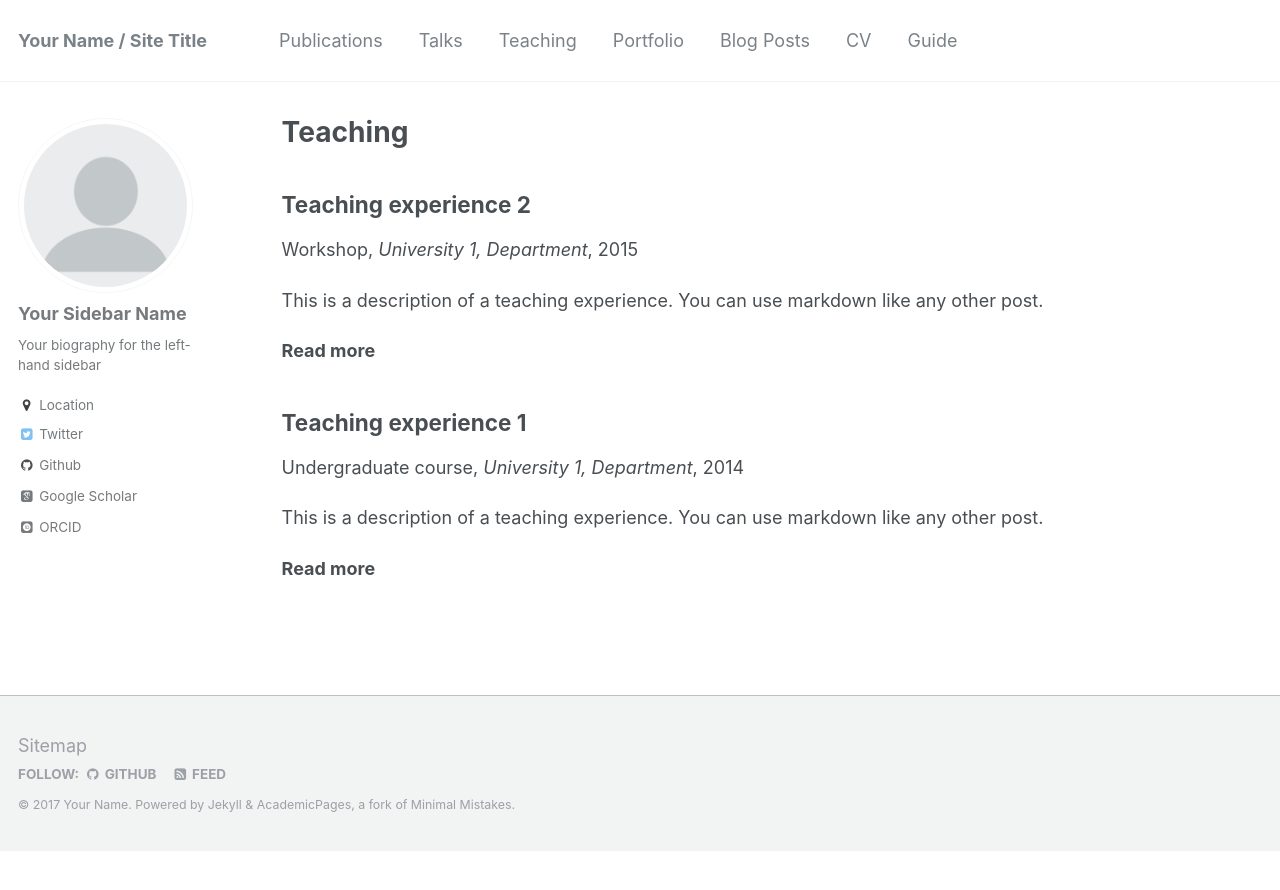
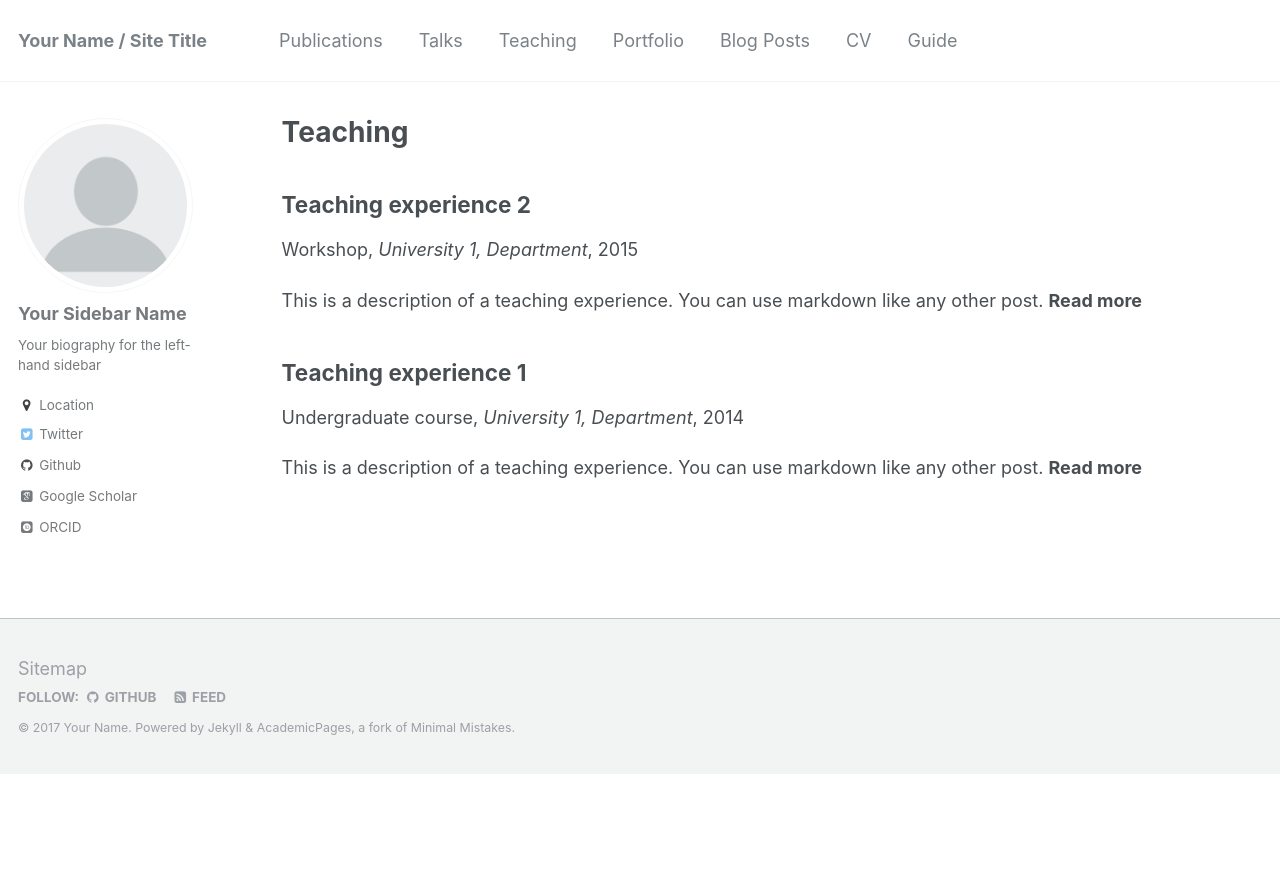
Before and after one commit to Noahs-ARK/Noahs-ARK.github.io, a Jekyll site: the page built from _pages/teaching.html, in a window 1280 px wide. Shown: the top 890 px of the page. Built offline with Jekyll 4.4.1, drawn with Linux system fonts in a browser that asks for light colours; some web fonts are replaced.

Commit message:
add support for "read more" in excerpts, configure in _config.yml

```diff
--- a/_config.yml
+++ b/_config.yml
@@ -17,6 +17,7 @@ repository               : "academicpages/academicpages.github.io"
 teaser                   :  # filename of teaser fallback teaser image placed in /images/, .e.g. "500x300.png"
 breadcrumbs              : false # true, false (default)
 words_per_minute         : 160
+read_more                : "enabled" # if enabled, adds "Read more" links to excerpts
 comments:
   provider               : # false (default), "disqus", "discourse", "facebook", "google-plus", "staticman", "custom"
   disqus:
--- a/_includes/archive-single.html
+++ b/_includes/archive-single.html
@@ -46,9 +46,10 @@
          <p class="page__date"><strong><i class="fa fa-fw fa-calendar" aria-hidden="true"></i> {{ site.data.ui-text[site.locale].date_label | default: "Published:" }}</strong> <time datetime="{{ post.date | default: "1900-01-01" | date_to_xmlschema }}">{{ post.date | default: "1900-01-01" | date: "%B %d, %Y" }}</time></p>
         {% endif %}
 
-    {% if post.excerpt %}
-    <p class="archive__item-excerpt" itemprop="description">{{ post.excerpt | markdownify }}
-	<a href="{{ base_path }}{{ post.url }}" rel="permalink"><strong> Read more</strong></a></p>
+    {% if post.excerpt and site.read_more != 'enabled' %}
+    <p class="archive__item-excerpt" itemprop="description">{{ post.excerpt | markdownify }}</p>
+    {% elsif post.excerpt and site.read_more == 'enabled' %}
+    <p class="archive__item-excerpt" itemprop="description"><p>{{ post.excerpt | markdownify | remove: '<p>' | remove: '</p>' }}<strong><a href="{{ base_path }}{{ post.url }}" rel="permalink"> Read more</a></strong></p></p>
     {% endif %}
 
     {% if post.citation and post.paperurl %}
```
